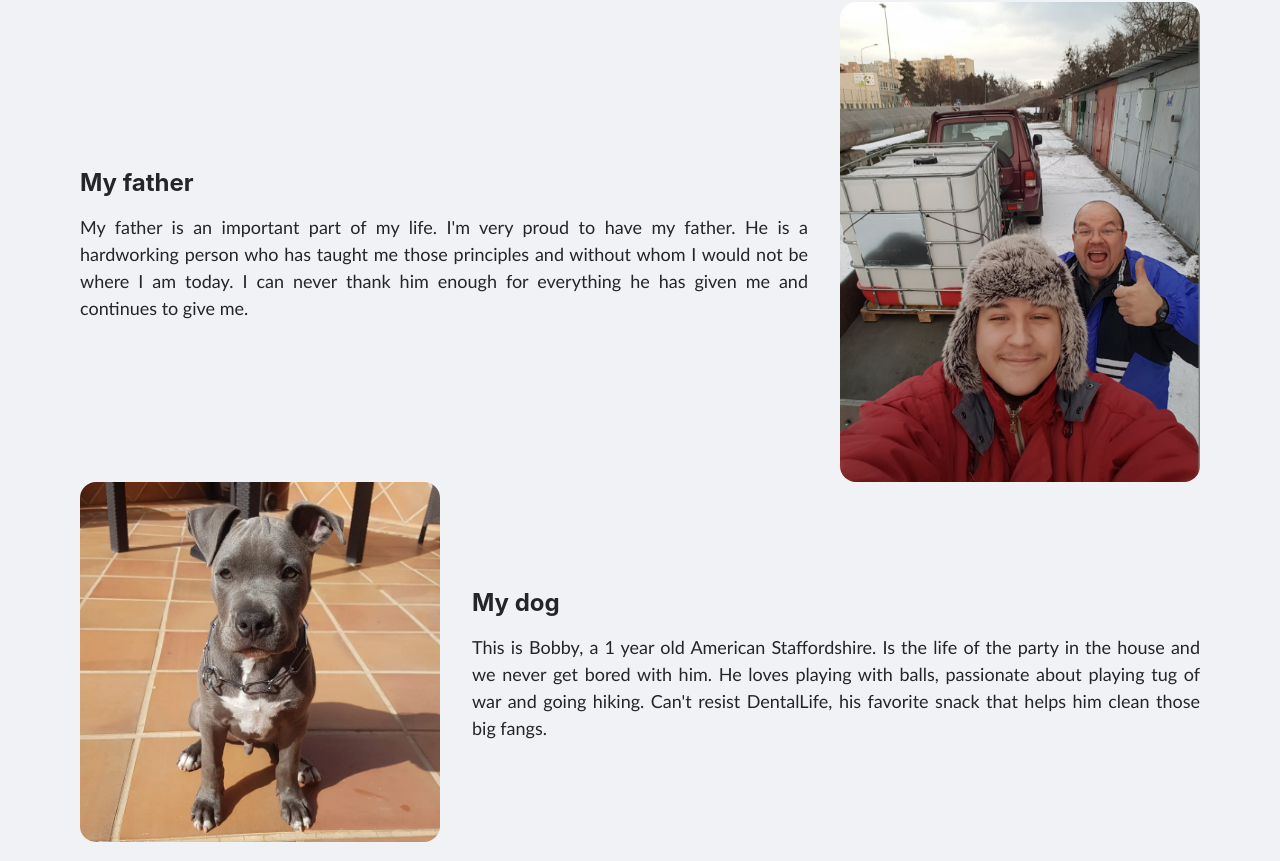
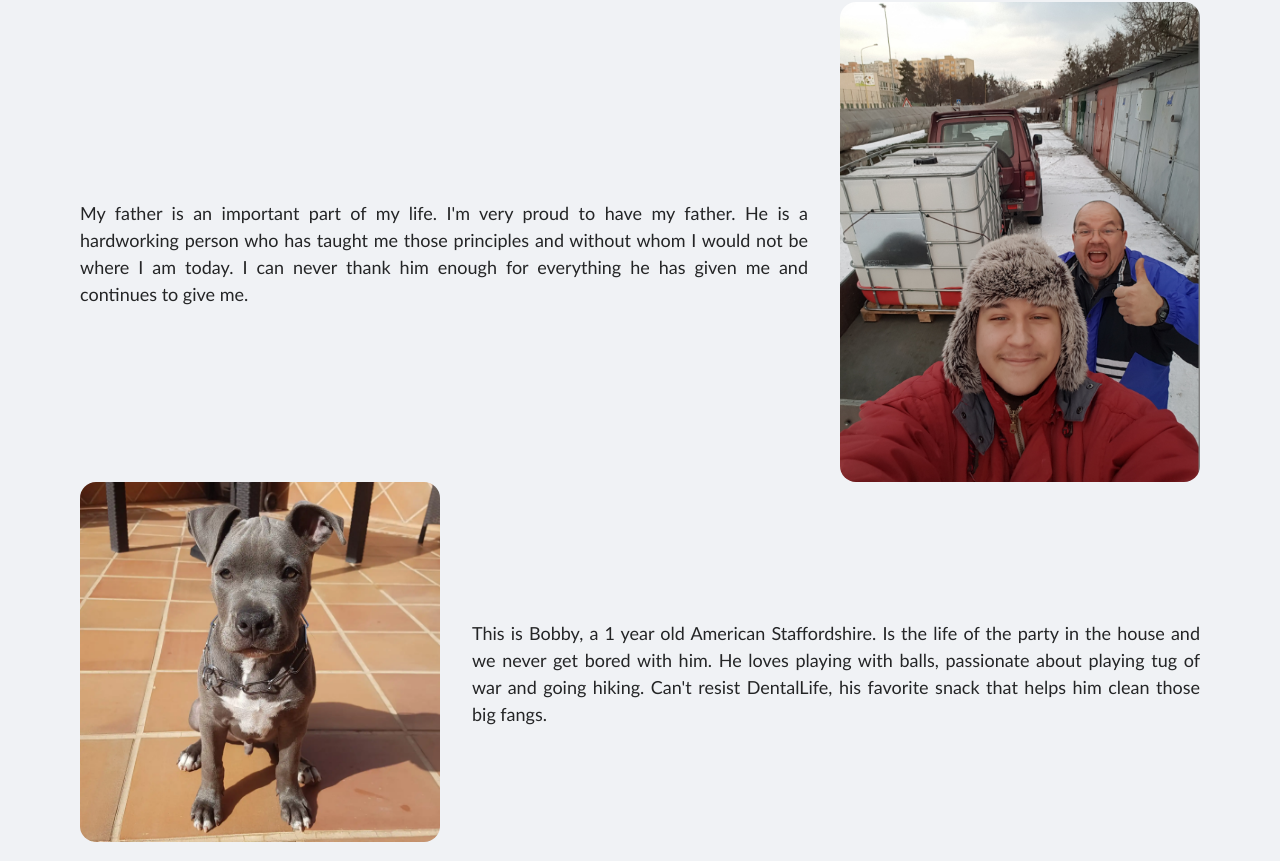
Before and after one commit to wolfero/old_web, a Next.js app: page /about in a window 1280 px wide. Shown: the part 696-1557 px from the top of the page. Built offline with nearby package versions, Linux system fonts and the light colour scheme.

Commit message:
🔥removing subtitle from about me

```diff
--- a/src/components/PersonalDescription/PersonalDescription.jsx
+++ b/src/components/PersonalDescription/PersonalDescription.jsx
@@ -20,7 +20,6 @@ const PersonalDescription = () => {
                     marginTop={{ base: "5", sm: "2" }}
                     className={styles.Content}
                 >
-                    <Heading className={styles.SubTitle}>Who I am?</Heading>
                     <Text fontSize="lg" className={styles.Text}>
                         Hello! My name is Frantisek Klucar, the diminutive of my
                         name is Fero. I&apos;m a Slovak living since 2006 in
@@ -51,9 +50,7 @@ const PersonalDescription = () => {
                     marginTop={{ base: "5", sm: "2" }}
                     className={styles.Content}
                 >
-                    <Heading as="h3" className={styles.SubTitle}>
-                        My father
-                    </Heading>
+
                     <Text fontSize="lg" className={styles.Text}>
                         My father is an important part of my life. I&apos;m very
                         proud to have my father. He is a hardworking person who
@@ -82,9 +79,6 @@ const PersonalDescription = () => {
                     marginTop={{ base: "5", sm: "2" }}
                     className={styles.Content}
                 >
-                    <Heading as="h3" className={styles.SubTitle}>
-                        My dog
-                    </Heading>
                     <Text fontSize="lg" className={styles.Text}>
                         This is Bobby, a 1 year old American Staffordshire. Is
                         the life of the party in the house and we never get
--- a/src/components/PersonalDescription/PersonalDescription.module.scss
+++ b/src/components/PersonalDescription/PersonalDescription.module.scss
@@ -30,10 +30,6 @@
             justify-content: center;
             flex: 1;
 
-            .SubTitle {
-                font-size: 1.5rem;
-            }
-
             .Text {
                 margin-top: 1rem;
                 text-align: justify;
```
